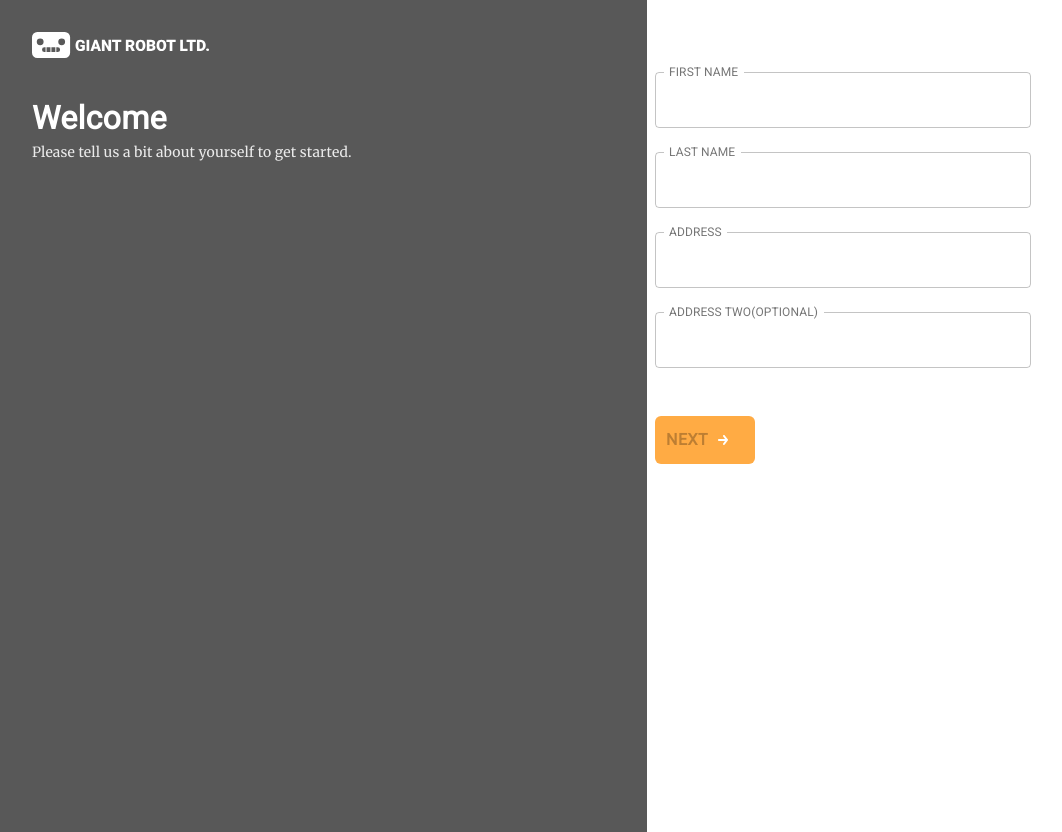
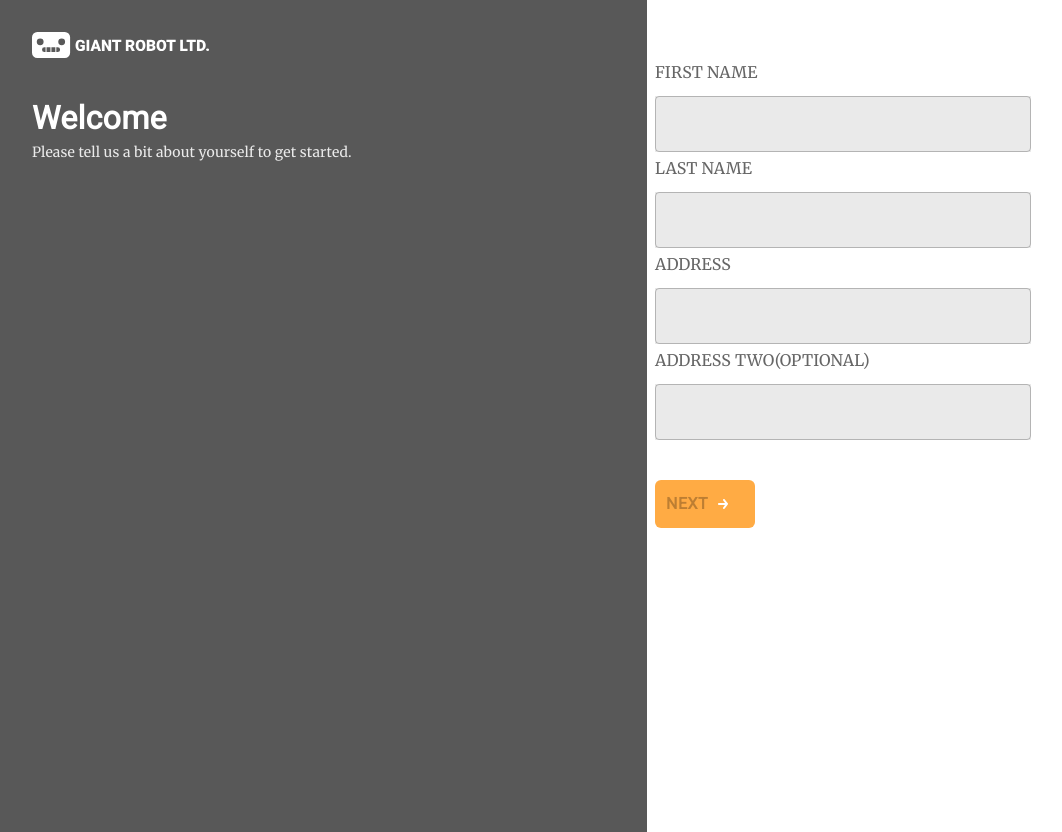
Before and after one commit to mitchelconstantin/self-app, a React (Create React App) app: page / in a window 1280 px wide. Shown: the whole page, without its empty margins (136-1198 px from the left). Built offline with nearby package versions, Linux system fonts and the light colour scheme.

Commit message:
seperate label from text field

```diff
--- a/package.json
+++ b/package.json
@@ -3,6 +3,7 @@
   "version": "0.1.0",
   "private": true,
   "dependencies": {
+    "clsx": "^1.1.0",
     "@material-ui/core": "^4.9.4",
     "@testing-library/jest-dom": "^4.2.4",
     "@testing-library/react": "^9.5.0",
--- /dev/null
+++ b/src/Components/InputField.tsx
@@ -0,0 +1,91 @@
+import React from 'react';
+import { TextField, makeStyles, Typography } from '@material-ui/core';
+import clsx from 'clsx';
+
+const useStyles = makeStyles({
+  label: {
+    textTransform: 'uppercase',
+    color: '#666666',
+    fontFamily: 'Merriweather',
+    fontWeight: 500
+  },
+  errorLabel: {
+    color: 'red'
+  },
+  textField: {
+    marginTop: '12px',
+    marginBottom: '12px',
+    height: '48px',
+    '& input:valid': {
+      backgroundColor: '#EAEAEA'
+    },
+    '& input:invalid': {
+      backgroundColor: 'green',
+      borderColor: 'green'
+      // borderWidth: 2
+    },
+    '& input:focus': {
+      backgroundColor: '#FFFFFF',
+      bordorColor: 'yellow'
+      // borderLeftWidth: 6,
+      // padding: '4px !important' // override inline-style
+    }
+  }
+});
+
+interface props {
+  field: any;
+  changeField: any;
+  label: string;
+  validateField?: any;
+  required?: boolean;
+}
+
+export const InputField = ({
+  field,
+  validateField,
+  changeField,
+  label,
+  required
+}: props) => {
+  const classes = useStyles();
+  const formattedLabel = field.error ? `${label} required` : label;
+  if (!required) {
+    return (
+      <TextField
+        className={classes.textField}
+        error={field.error}
+        value={field.value}
+        //@ts-ignore
+        onChange={changeField}
+        label={label}
+        InputLabelProps={{
+          shrink: true
+        }}
+        variant="outlined"
+      />
+    );
+  }
+  return (
+    <>
+      <Typography
+        className={clsx(classes.label, { [classes.errorLabel]: field.error })}
+      >
+        {formattedLabel}
+      </Typography>
+      <TextField
+        // required
+        className={classes.textField}
+        error={field.error}
+        onBlur={validateField}
+        value={field.value}
+        onChange={changeField}
+        // label={formattedLabel}
+        InputLabelProps={{
+          shrink: true
+        }}
+        variant="outlined"
+      />
+    </>
+  );
+};
--- a/src/Components/TextField.tsx
+++ /dev/null
@@ -1,60 +0,0 @@
-import React from 'react';
-import { TextField, makeStyles } from '@material-ui/core';
-
-const useStyles = makeStyles({
-  textField: {
-    marginTop: '12px',
-    marginBottom: '12px',
-    textTransform: 'uppercase'
-  }
-});
-
-interface props {
-  field: any;
-  changeField: any;
-  label: string;
-  validateField?: any;
-  required?: boolean;
-}
-
-export const InputField = ({
-  field,
-  validateField,
-  changeField,
-  label,
-  required
-}: props) => {
-  const classes = useStyles();
-
-  if (!required) {
-    return (
-      <TextField
-        className={classes.textField}
-        error={field.error}
-        value={field.value}
-        //@ts-ignore
-        onChange={changeField}
-        label={label}
-        InputLabelProps={{
-          shrink: true
-        }}
-        variant="outlined"
-      />
-    );
-  }
-  return (
-    <TextField
-      className={classes.textField}
-      error={field.error}
-      helperText={field.error && 'REQUIRED'}
-      onBlur={validateField}
-      value={field.value}
-      onChange={changeField}
-      label={label}
-      InputLabelProps={{
-        shrink: true
-      }}
-      variant="outlined"
-    />
-  );
-};
```
Also changed, not shown: src/Components/Form.tsx (+1 -44 lines).
